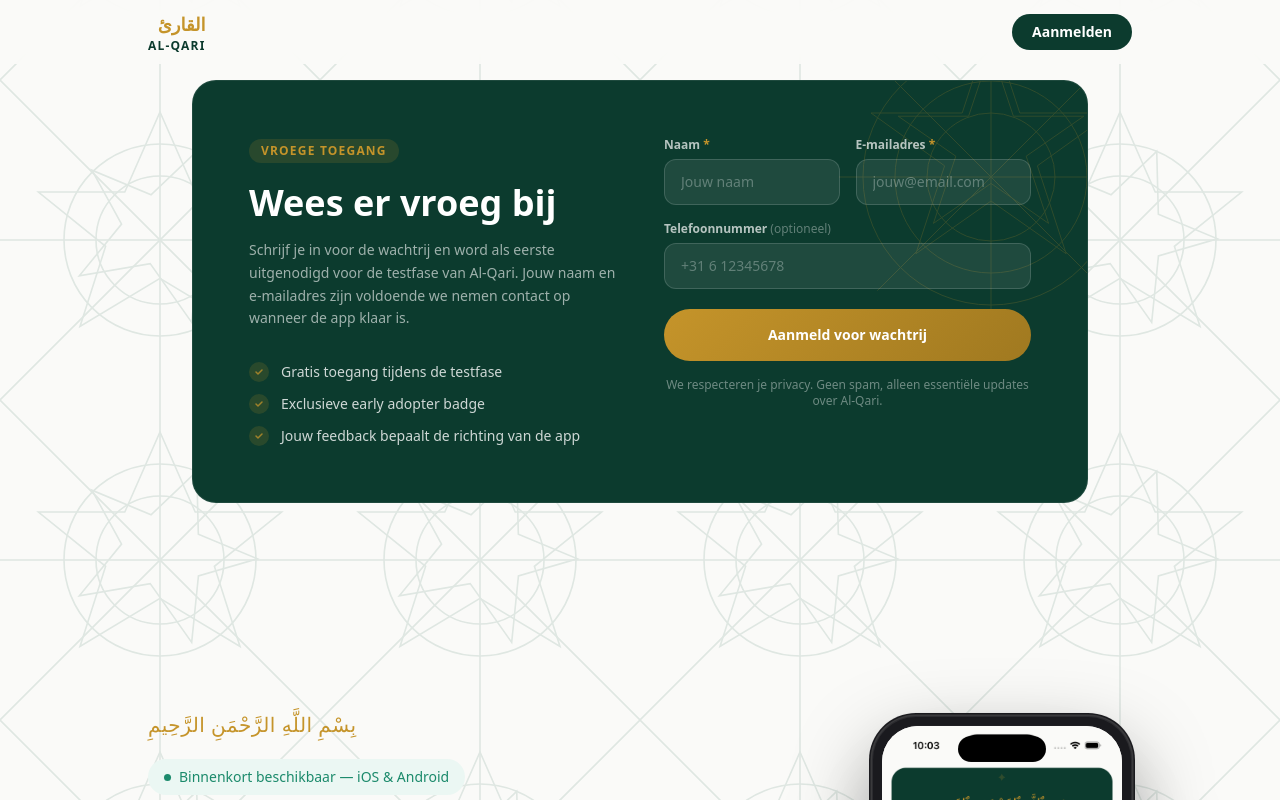
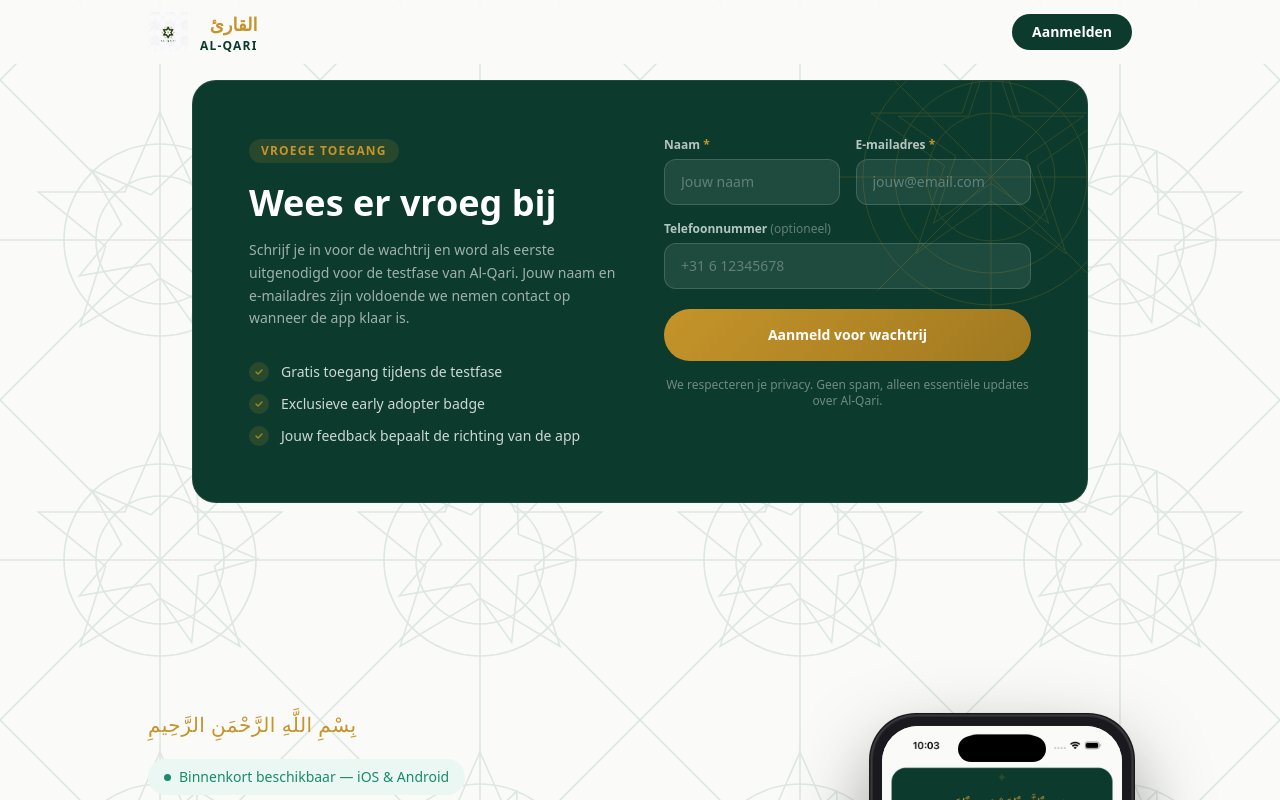
Before and after one commit to JadAdlaoui/web.al-qari, a Next.js app: page / in a window 1280 px wide. Shown: the top 800 px of the page. Built offline with nearby package versions, Linux system fonts and the light colour scheme.

Commit message:
Add Al-Qari logo to header
Co-Authored-By: Claude Opus 4.6 <noreply@anthropic.com>

```diff
--- a/components/Header.tsx
+++ b/components/Header.tsx
@@ -22,6 +22,11 @@ export default function Header() {
     >
       <nav className="max-w-5xl mx-auto px-5 h-16 flex items-center justify-between">
         <a href="#" className="flex items-center gap-3" aria-label="Al-Qari home">
+          <img
+            src="/logo white.png"
+            alt="Al-Qari logo"
+            className="h-10 w-auto"
+          />
           <div className="flex flex-col leading-none">
             <span
               className="text-lg font-bold"
```
Also changed, not shown: public/logo white.png (added).
